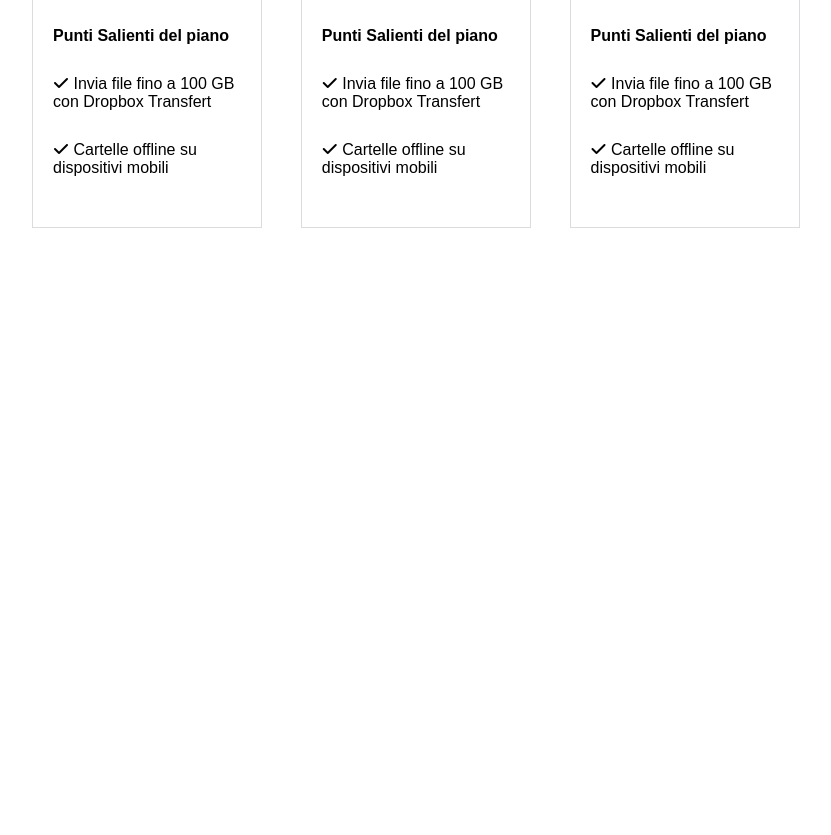
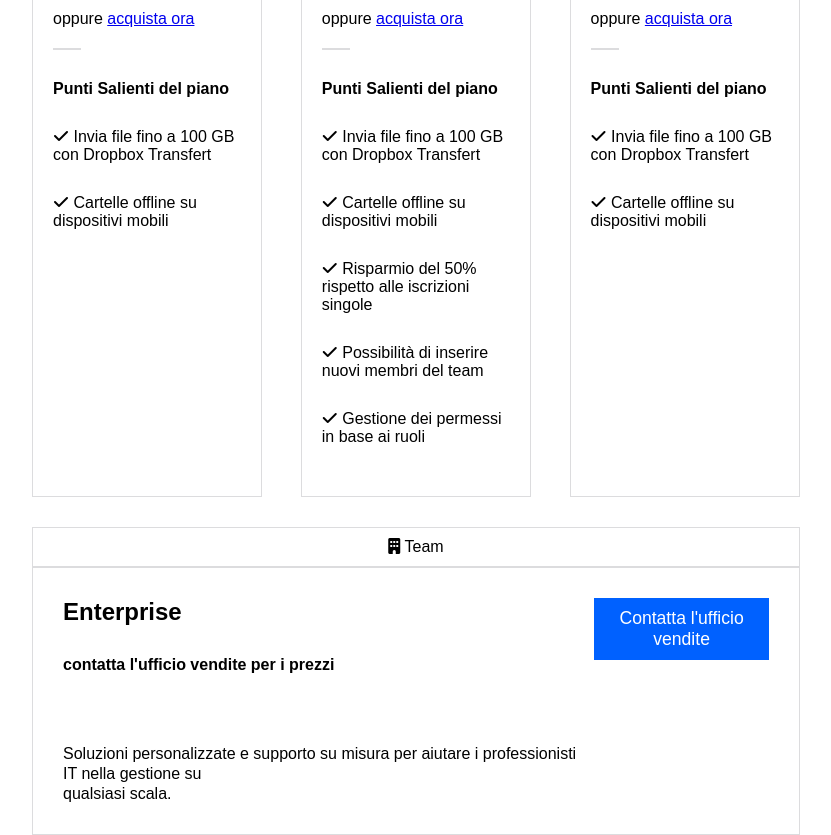
Before and after one commit to EliaMagris/htmlcss-dropbox, a plain HTML site: page index.html in a window 1280 px wide. Shown: the part 1624-2459 px from the top of the page, without its empty margins (224-1055 px from the left). Before the commit the page ends 1852 px from the top, so only its background shows below. Drawn offline with Linux system fonts and the light colour scheme.

Commit message:
sezione ufficio vendite completata

```diff
--- a/assets/css/style.css
+++ b/assets/css/style.css
@@ -9,13 +9,16 @@ header{
     background-color: rgb(180,208,231);
 }
 
+.flex-between{
+    display: flex;
+    justify-content: space-between;
+}
+
 .nav-bar-container{
     background-color: white;
     width: 100%;
     padding: 20px;
     display: flex;
-    justify-content: space-between;
-    align-items: center;
     position: fixed;
     top: 0;
 }
@@ -34,6 +37,7 @@ header{
     background-color: rgb(0,97,255);
     color: white;
     border: none;
+    font-size: 1.1rem;
 }
 
 .container-top{
@@ -48,8 +52,6 @@ header{
 }
 
 .img-text{
-    display: flex;
-    justify-content: space-between;
     margin-top: 70px;
 }
 
@@ -130,13 +132,8 @@ input{
     border-bottom: 1px solid rgb(220,220,222);
 }
 
-/* .items-logo span{
-    margin: 10px;
-} */
-
-.card{
-    display: flex;
-    justify-content: space-between;
+.items-logo {
+    padding: 10px;
 }
 
 .payment-info-logo li{
@@ -161,3 +158,31 @@ input{
 .punti-salienti li{
     margin: 30px 0;
 }
+
+/* FINE CARDS */
+
+
+
+.ufficio-vendite{
+    border: 1px solid rgb(220,220,222);
+    margin-top: 30px;
+    text-align: center;
+    padding: 10px;
+}
+
+.enterprise-layout{
+    padding: 30px;
+    flex-basis: 50%;
+    border: 1px solid rgb(220,220,222);
+}
+
+.enterprise-layout h4{
+    padding: 30px 0;
+}
+
+.enterprise-layout p{
+    padding-top: 40px ;
+    line-height: 20px;
+}
+
+/* FINE UFFICO VENDITE */
--- a/index.html
+++ b/index.html
@@ -10,7 +10,7 @@
 </head>
 <body>
     <header>
-        <nav class="nav-bar-container">
+        <nav class="nav-bar-container flex-between">
             <div>
                 <ul class="nav bar-left flex-center" style="list-style: none;">
                    <li><img src="assets/img/logo-small.png" alt="logo Dropbox"></li>
@@ -30,7 +30,7 @@
         </nav>
         <div class="container-top">
             <h1>Tutto ciò che ti serve per il <br> lavoro, in un unico posto</h1>
-            <div class="img-text">
+            <div class="img-text flex-between">
                <div class="text-left">
                  <p>Finalmente tutti i tuoi strumenti, contenuti e collaboratori sono accessibili dallo stesso posto. Dropbox Business è più di uno spazio di archiviazione sicuro: è un modo intelligente e integrato per ottimizzare il flusso di lavoro esistente.</p>
                  <div><button class="button-layout">Inizia la tua prova gratuita</button></div>
@@ -58,8 +58,8 @@
                   </div>
               </div>
                 <!-- DA RIVEDERE -->
-            <div class="card">
-
+            <div class="card flex-between">
+  <!-- 1° OPZIONE             -->
               <div class="payment-option-layout">
 
                   <div class="items-logo">
@@ -74,9 +74,9 @@
 
                   <div class="payment-info-logo">
                       <ul style="list-style: none;">
-                          <li><i class="fa-solid fa-user"></i>1 Utente</li>
-                          <li><i class="fa-solid fa-folder"></i>5 TB di spazio di archiviazione sicuro</li>
-                          <li><i class="fa-sharp fa-solid fa-share-nodes"></i>Funzioni di produttività premium e condivisione file semplice e sicuro</li>
+                          <li><i class="fa-solid fa-user"></i>   1 Utente</li>
+                          <li><i class="fa-solid fa-folder"></i>   5 TB di spazio di archiviazione sicuro</li>
+                          <li><i class="fa-sharp fa-solid fa-share-nodes"></i>   Funzioni di produttività premium e condivisione file semplice e sicuro</li>
                       </ul>
                   </div>
 
@@ -98,7 +98,7 @@
                   </div>
                 </div>
                </div>
-
+<!-- 2° OPZIONE -->
               <div class="payment-option-layout">
 
                 <div class="items-logo">
@@ -113,9 +113,9 @@
 
                 <div class="payment-info-logo">
                     <ul style="list-style: none;">
-                        <li><i class="fa-solid fa-user"></i>1 Utente</li>
-                        <li><i class="fa-solid fa-folder"></i>5 TB di spazio di archiviazione sicuro</li>
-                        <li><i class="fa-sharp fa-solid fa-share-nodes"></i>Funzioni di produttività premium e condivisione file semplice e sicuro</li>
+                        <li><i class="fa-solid fa-user"></i>   1 Utente</li>
+                        <li><i class="fa-solid fa-folder"></i>   5 TB di spazio di archiviazione sicuro</li>
+                        <li><i class="fa-sharp fa-solid fa-share-nodes"></i>   Funzioni di produttività premium e condivisione file semplice e sicuro</li>
                     </ul>
                 </div>
 
@@ -133,11 +133,14 @@
                       <li><h4>Punti Salienti del piano</h4></li>
                       <li><i class="fa-sharp fa-solid fa-check"></i>   Invia file fino a 100 GB con Dropbox Transfert</li>
                       <li><i class="fa-sharp fa-solid fa-check"></i>   Cartelle offline su dispositivi mobili</li>
+                      <li><i class="fa-sharp fa-solid fa-check"></i>   Risparmio del 50% rispetto alle iscrizioni singole</li>
+                      <li><i class="fa-sharp fa-solid fa-check"></i>   Possibilità di inserire nuovi membri del team</li>
+                      <li><i class="fa-sharp fa-solid fa-check"></i>   Gestione dei permessi in base ai ruoli</li>
                   </ul>
                 </div>
               </div>
               </div>
-
+ <!-- 3° OPZIONE              -->
               <div class="payment-option-layout">
 
                 <div class="items-logo">
@@ -152,9 +155,9 @@
 
                 <div class="payment-info-logo">
                     <ul style="list-style: none;">
-                        <li><i class="fa-solid fa-user"></i>1 Utente</li>
-                        <li><i class="fa-solid fa-folder"></i>5 TB di spazio di archiviazione sicuro</li>
-                        <li><i class="fa-sharp fa-solid fa-share-nodes"></i>Funzioni di produttività premium e condivisione file semplice e sicuro</li>
+                        <li><i class="fa-solid fa-user"></i>   1 Utente</li>
+                        <li><i class="fa-solid fa-folder"></i>   5 TB di spazio di archiviazione sicuro</li>
+                        <li><i class="fa-sharp fa-solid fa-share-nodes"></i>   Funzioni di produttività premium e condivisione file semplice e sicuro</li>
                     </ul>
                 </div>
 
@@ -176,14 +179,30 @@
                 </div>
               </div>
              </div>
+            </div>
+             <!-- FINE CARDS -->
+             <div>
+                <div class="ufficio-vendite">
+                  <span><i class="fa-solid fa-building"></i>  Team</span>
+                </div>
+                <div class="enterprise-layout flex-between">
+                    <div class="info.office">
+                        <h2>Enterprise</h2>
+                        <h4>contatta l'ufficio vendite per i prezzi</h4>
+                        <p>Soluzioni personalizzate e supporto su misura per aiutare i professionisti IT nella gestione su <br> qualsiasi scala.</p>
+                    </div>
+                    <div class="button-office">
+                        <button class="button-layout">Contatta l'ufficio vendite</button>
+                    </div>
+                </div>
+             </div>
+
+             <!-- FINE UFFICIO VENDITE -->
 
 
 
-            </div>
-         </div>
-
-
-    </main>
-
-</body>
+      </div>
+    </div>
+  </main>
+ </body>
 </html>
```
